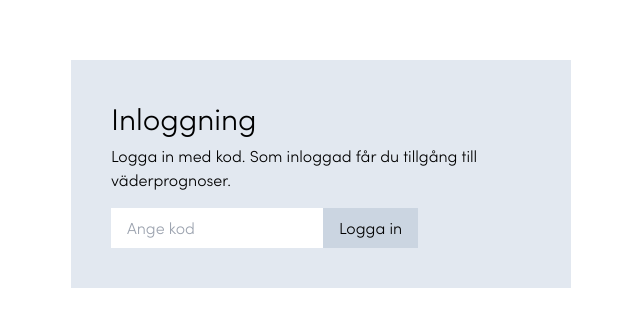
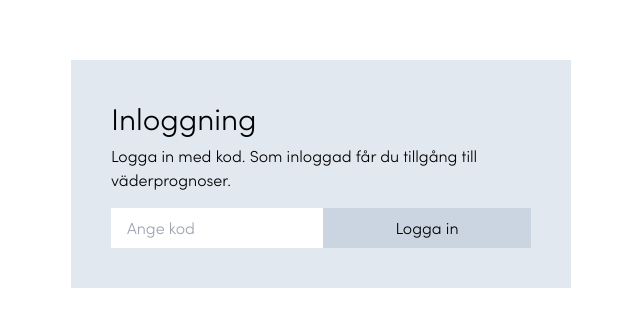
Before and after one commit to patrikhultgren/weather, a React (Create React App) app: page / in a window 1280 px wide. Shown: the part 226-552 px from the top of the page, without its empty margins (319-959 px from the left). Built offline with nearby package versions, Linux system fonts and the light colour scheme.

Commit message:
Styling of login form

```diff
--- a/src/components/Login/index.tsx
+++ b/src/components/Login/index.tsx
@@ -10,11 +10,14 @@ export default function Login({ authenticator }: any) {
           <input
             type="text"
             placeholder="Ange kod"
-            className="block px-4"
+            className="block px-4 basis-1/2"
             value={authenticator.code}
             onChange={authenticator.onChangeCode}
           />
-          <button type="submit" className="bg-slate-300 py-2 px-4">
+          <button
+            type="submit"
+            className="bg-slate-300 py-2 px-4 basis-1/2 hover:bg-slate-400"
+          >
             Logga in
           </button>
         </form>
```
